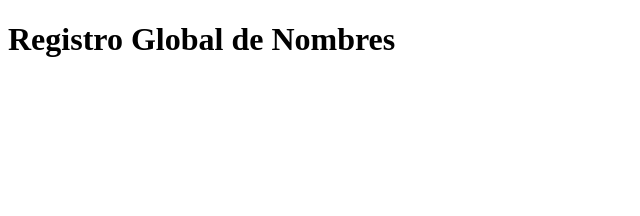
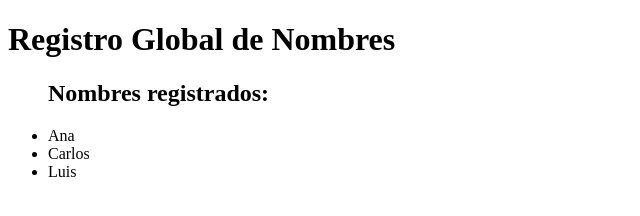
Before and after one commit to KEVINMONTESHERRERA/ola, a plain HTML site: page lal.html in a window 1280 px wide. Shown: the whole page, without its empty margins (0-640 px from the left). Drawn offline with Linux system fonts and the light colour scheme.

Commit message:
Update lal.html

```diff
--- a/lal.html
+++ b/lal.html
@@ -5,7 +5,7 @@
   <title>Registro Global</title>
   <script>
     async function cargarNombres() {
-      const url = https://kevinmontesherrera.github.io/ola/nombres.json;
+      const url = "https://kevinmontesherrera.github.io/ola/nombres.json";
       try {
         const respuesta = await fetch(url);
         const nombres = await respuesta.json();
```
